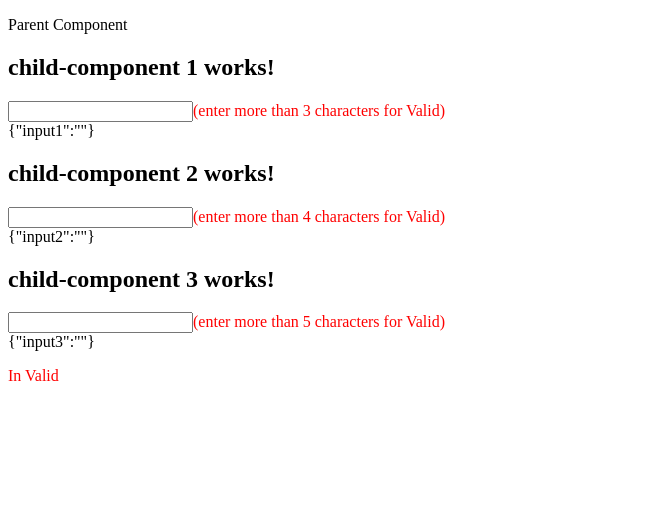
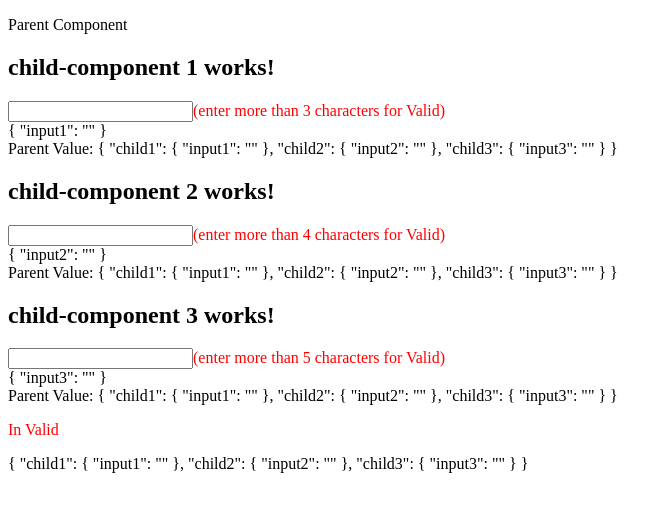
Before and after one commit to Rcvishnuvardhanreddy/component-interaction, an Angular app in the folder comp-interaction-app/: page / in a window 1280 px wide. Shown: the top 512 px of the page, without its empty margins (0-670 px from the left). Built offline with nearby package versions, Linux system fonts and the light colour scheme.

Commit message:
latest reactive forms
latest reactive forms

```diff
--- a/comp-interaction-app/src/app/childs/base-child-component.ts
+++ b/comp-interaction-app/src/app/childs/base-child-component.ts
@@ -1,23 +1,13 @@
 import { Directive, EventEmitter, Input, Output } from '@angular/core';
 import { FormGroup } from '@angular/forms';
-// import { ChildsInput } from '../parent/parent.component';
 
 @Directive()
 export abstract class BaseChildComponent {
     @Input() parentValueModel: FormGroup = new FormGroup({});
     @Input() formName: string = '';
+
     @Output() inputChange = new EventEmitter<boolean>();
 
-    abstract isValid(): boolean;
     public isFormValid: boolean = false;
-
     myForm: FormGroup = new FormGroup({});
-
-    onInputChange() {
-        this.inputChange.emit(this.isValid());
-    }
-
-    getJSONValue() {
-        return JSON.stringify(this.myForm.value)
-    }
 }
--- a/comp-interaction-app/src/app/childs/child-component1/child-component1.component.html
+++ b/comp-interaction-app/src/app/childs/child-component1/child-component1.component.html
@@ -1,9 +1,13 @@
 <h2>child-component 1 works!</h2>
 <form [formGroup]="myForm">
-    <input formControlName="input1" (input)="onInputChange()">
+    <input formControlName="input1">
     <span style="color: red;" *ngIf="!myForm.controls['input1'].valid">(enter more than 3 characters for Valid)</span>
 </form>
 
 <div>
-    {{getJSONValue()}}
+    {{myForm.value | json}}
 </div>
+
+<div>
+    Parent Value: {{parentValueModel.value | json}}
+</div>
--- a/comp-interaction-app/src/app/childs/child-component1/child-component1.component.ts
+++ b/comp-interaction-app/src/app/childs/child-component1/child-component1.component.ts
@@ -8,21 +8,12 @@ import { FormBuilder, FormControl, FormGroup, Validators } from '@angular/forms'
   styleUrls: ['./child-component1.component.scss']
 })
 export class ChildComponent1Component extends BaseChildComponent implements OnInit {
-  childComponent1Input: string = '';
-
-  constructor(private formBuilder: FormBuilder) {
+  constructor() {
     super();
-
-}
+  }
 
   ngOnInit(): void {
-
     this.myForm = this.parentValueModel.get(this.formName) as FormGroup;
-
-    this.myForm.addControl('input1', new FormControl('', [Validators.required, Validators.min(3)]))
-  }
-
-  override isValid(): boolean {
-    return this.myForm.valid
+    this.myForm.addControl('input1', new FormControl('', [Validators.required, Validators.minLength(3)]))
   }
 }
--- a/comp-interaction-app/src/app/childs/child-component2/child-component2.component.html
+++ b/comp-interaction-app/src/app/childs/child-component2/child-component2.component.html
@@ -1,9 +1,13 @@
 <h2>child-component 2 works!</h2>
 <form [formGroup]="myForm">
-    <input formControlName="input2" (input)="onInputChange()">
+    <input formControlName="input2">
     <span style="color: red;" *ngIf="!myForm.controls['input2'].valid">(enter more than 4 characters for Valid)</span>
 </form>
 
 <div>
-    {{getJSONValue()}}
+    {{myForm.value | json}}
 </div>
+
+<div>
+    Parent Value: {{parentValueModel.value | json}}
+</div>
--- a/comp-interaction-app/src/app/childs/child-component2/child-component2.component.ts
+++ b/comp-interaction-app/src/app/childs/child-component2/child-component2.component.ts
@@ -8,7 +8,6 @@ import { FormControl, FormGroup, Validators } from '@angular/forms';
   styleUrls: ['./child-component2.component.scss']
 })
 export class ChildComponent2Component extends BaseChildComponent implements OnInit {
-  childComponent2Input: string = '';
 
   constructor() {
     super();
@@ -16,11 +15,6 @@ export class ChildComponent2Component extends BaseChildComponent implements OnIn
 
   ngOnInit(): void {
     this.myForm = this.parentValueModel.get(this.formName) as FormGroup;
-    this.myForm.addControl('input2', new FormControl('', [Validators.required, Validators.min(4)]))
-  }
-
-  override isValid() {
-    this.isFormValid = this.childComponent2Input.length >= 4;
-    return this.isFormValid
+    this.myForm.addControl('input2', new FormControl('', [Validators.required, Validators.minLength(4)]))
   }
 }
--- a/comp-interaction-app/src/app/childs/child-component3/child-component3.component.html
+++ b/comp-interaction-app/src/app/childs/child-component3/child-component3.component.html
@@ -1,9 +1,14 @@
 <h2>child-component 3 works!</h2>
 <form [formGroup]="myForm">
-    <input formControlName="input3" (input)="onInputChange()">
+    <input formControlName="input3">
     <span style="color: red;" *ngIf="!myForm.controls['input3'].valid">(enter more than 5 characters for Valid)</span>
 </form>
 
 <div>
-    {{getJSONValue()}}
+    {{myForm.value | json}}
 </div>
+
+
+<div>
+    Parent Value: {{parentValueModel.value | json}}
+</div>
--- a/comp-interaction-app/src/app/childs/child-component3/child-component3.component.ts
+++ b/comp-interaction-app/src/app/childs/child-component3/child-component3.component.ts
@@ -8,20 +8,12 @@ import { FormControl, FormGroup, Validators } from '@angular/forms';
   styleUrls: ['./child-component3.component.scss']
 })
 export class ChildComponent3Component extends BaseChildComponent implements OnInit  {
-
-  childComponent3Input: string = '';
-
   constructor() {
     super();
   }
 
   ngOnInit(): void {
     this.myForm = this.parentValueModel.get(this.formName) as FormGroup;
-    this.myForm.addControl('input3', new FormControl('', [Validators.required, Validators.min(5)]))
-  }
-
-  override isValid() {
-    this.isFormValid = this.childComponent3Input.length >= 5;
-    return this.isFormValid
+    this.myForm.addControl('input3', new FormControl('', [Validators.required, Validators.minLength(5)]))
   }
 }
--- a/comp-interaction-app/src/app/parent/parent.component.html
+++ b/comp-interaction-app/src/app/parent/parent.component.html
@@ -1,9 +1,15 @@
 <p>Parent Component</p>
 
 
-<app-child-component1 [parentValueModel]="parentForms" [formName]='"child1"' (inputChange)="onChildValidataionStatusChange(0, $event)" ></app-child-component1>
-<app-child-component2 [parentValueModel]="parentForms" [formName]='"child2"' (inputChange)="onChildValidataionStatusChange(1, $event)"></app-child-component2>
-<app-child-component3 [parentValueModel]="parentForms" [formName]='"child3"' (inputChange)="onChildValidataionStatusChange(2, $event)"></app-child-component3>
+<app-child-component1 [parentValueModel]="parentForms" [formName]='"child1"'></app-child-component1>
+<app-child-component2 [parentValueModel]="parentForms" [formName]='"child2"'></app-child-component2>
+<app-child-component3 [parentValueModel]="parentForms" [formName]='"child3"'></app-child-component3>
 
 <p style="color: red;" *ngIf="!areAllChildGroupsValid()">In Valid</p>
 <p style="color: blue;" *ngIf="areAllChildGroupsValid()">Valid</p>
+
+
+
+<div>
+    {{parentForms.value | json}}
+</div>
--- a/comp-interaction-app/src/app/parent/parent.component.ts
+++ b/comp-interaction-app/src/app/parent/parent.component.ts
@@ -8,9 +8,6 @@ import { FormArray, FormControl, FormGroup } from '@angular/forms';
 })
 export class ParentComponent {
   isAllchildsValid: boolean = false;
-
-  childsValidationStatus = [false, false, false];
-
   title = 'comp-interaction-app';
 
   parentForms: any = [];
@@ -24,11 +21,6 @@ export class ParentComponent {
   }
 
   ngOnInit(): void {
-  }
-
-  onChildValidataionStatusChange(childNumber: number, $event: any) {
-    this.childsValidationStatus[childNumber] = $event;
-    this.isAllchildsValid = !this.childsValidationStatus.some(ele => ele == false)
   }
 
   areAllChildGroupsValid() {
@@ -45,15 +37,3 @@ export class ParentComponent {
     return true; // All child groups are valid
   }
 }
-
-// export class ChildsInput {
-//   input1: string;
-//   input2: string;
-//   input3: string;
-
-//   constructor() {
-//     this.input1 = '';
-//     this.input2 = '';
-//     this.input3 = '';
-//   }
-// }
```
